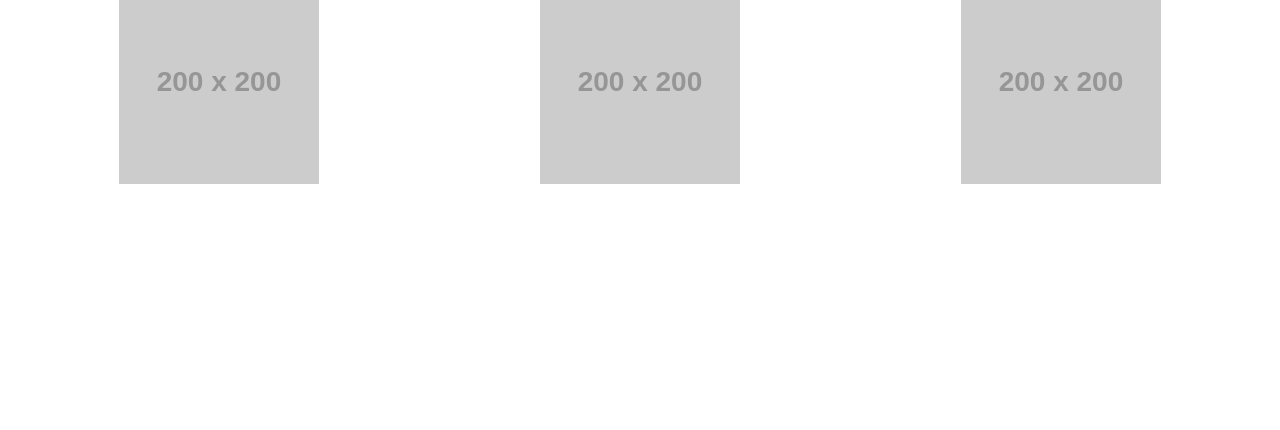
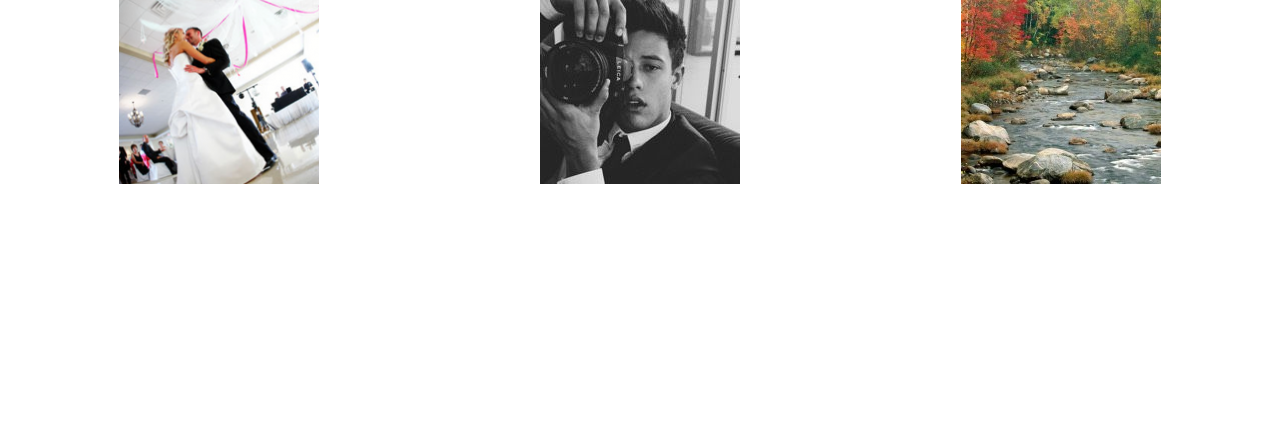
Before and after one commit to Leadanie/laststraw, a plain HTML site: page index.html in a window 1280 px wide. Shown: the part 370-800 px from the top of the page. Drawn offline with Linux system fonts and the light colour scheme; placeholder pictures from the web are drawn by us.

Commit message:
organized pics and removed placeholders

```diff
--- a/index.html
+++ b/index.html
@@ -14,7 +14,7 @@
 
             <figure>
                 <a href="weddings.html">
-                <img src="http://via.placeholder.com/200x200">
+                <img src="imgs/weddingpic.png">
                 </a>
                 <figcaption>
                     <a href="weddings.html">Weddings</a>
@@ -24,7 +24,7 @@
 
             <figure>
                 <a href="photoshoots.html">
-                <img src="http://via.placeholder.com/200x200">
+                <img src="imgs/photoshoot.jpg">
                 </a>
                 <figcaption>
                     <a href="photoshoots.html">Photoshoots</a>
@@ -33,7 +33,7 @@
 
             <figure>
                 <a href="nature.html">
-                <img src="http://via.placeholder.com/200x200">
+                <img src="imgs/Nature.jpg">
                 </a>
                 <figcaption><a href="nature.html">Nature</a>
                     </figcaption>
```
Also changed, not shown: imgs/photoshoots.html (added, +22 -0 lines), imgs/Nature.jpg (added), imgs/laststrawlogo.jpg (added), imgs/photoshoot.jpg (added), imgs/weddingpic.png (added).
